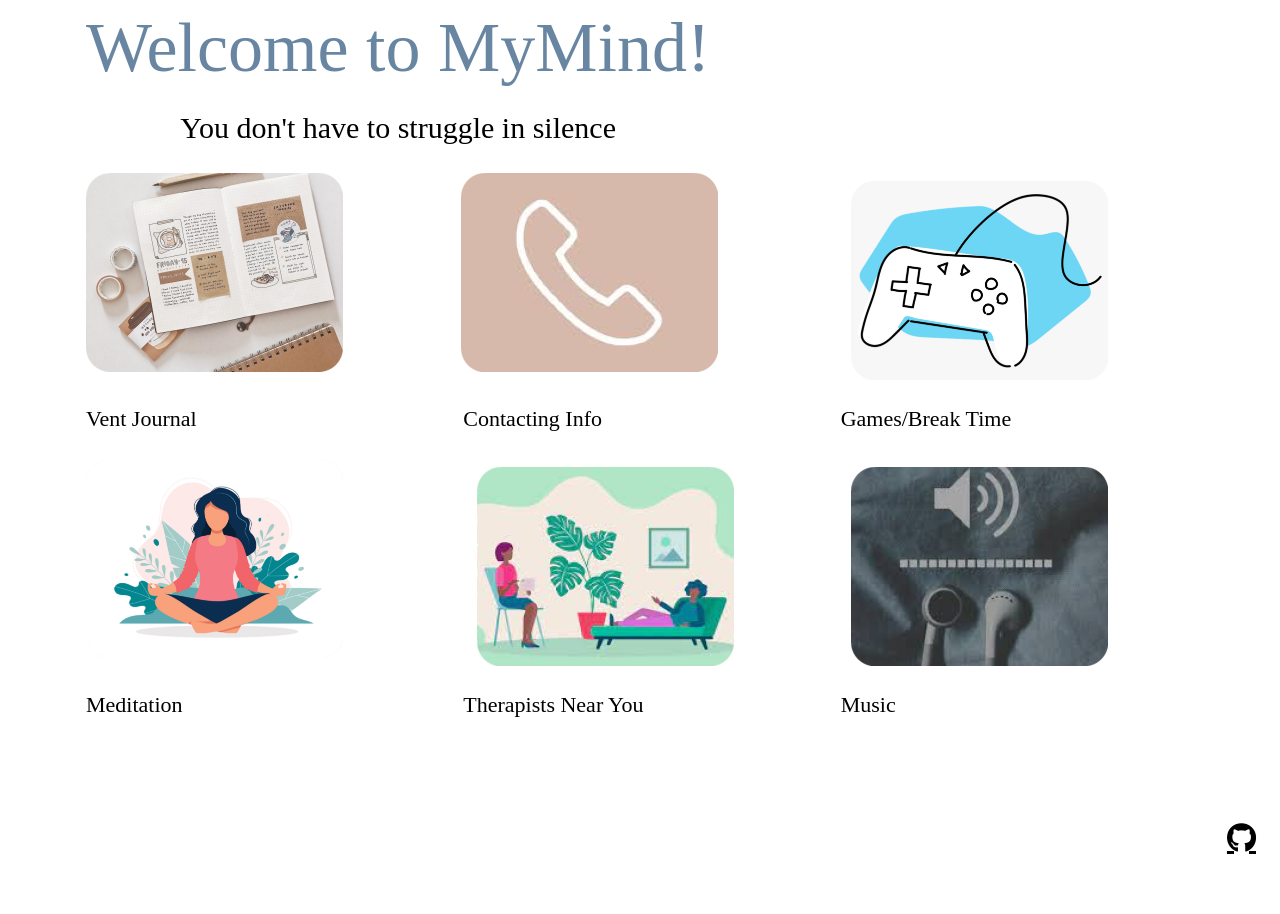
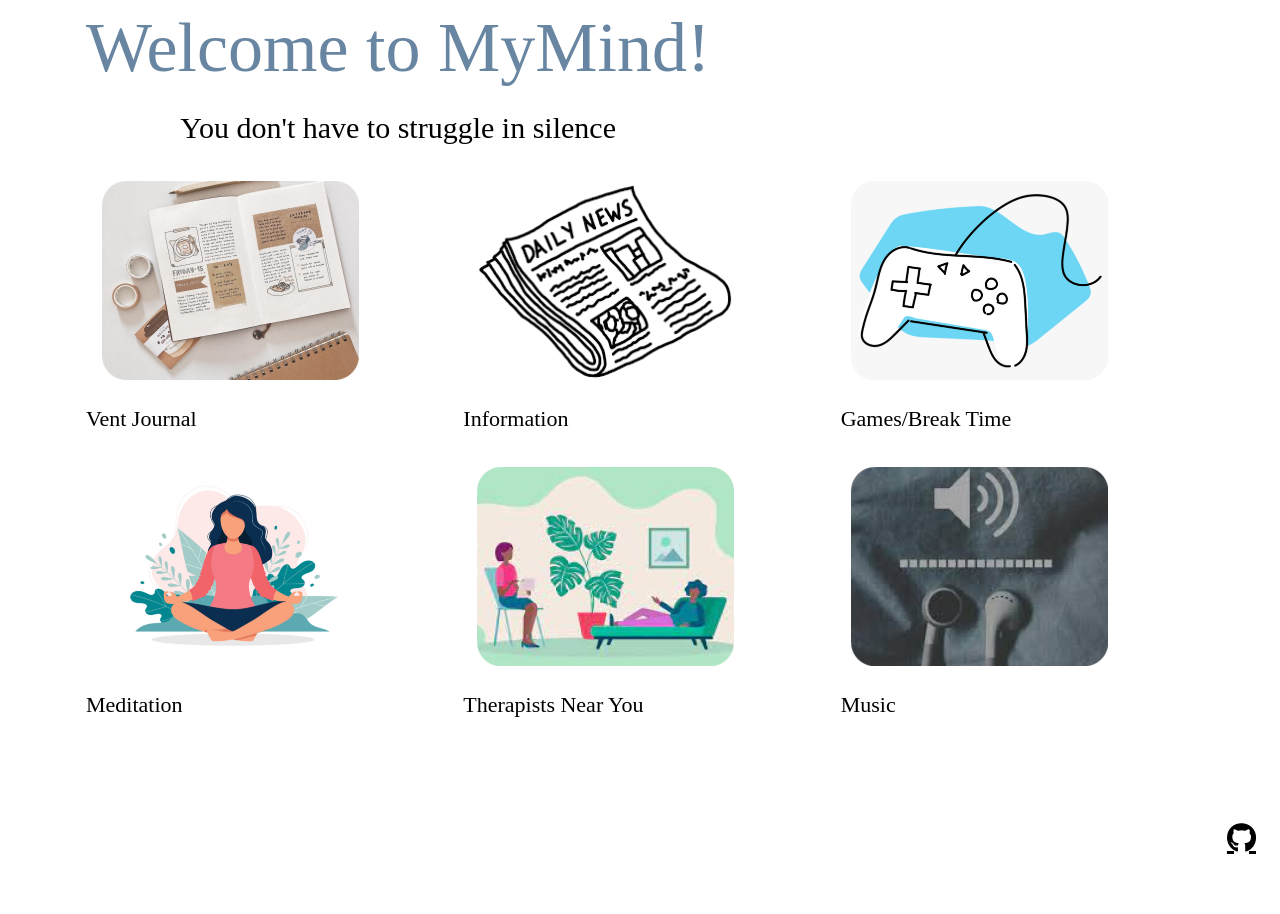
Before and after one commit to vaishavijay/pain.github.io, a Flask app: page / in a window 1280 px wide. Shown: the part 88-1002 px from the top of the page. Run offline with Flask 2, Linux system fonts and the light colour scheme; some libraries are stand-ins or nearby versions.

Commit message:
fixed main page links

```diff
--- a/templates/index.html
+++ b/templates/index.html
@@ -58,21 +58,24 @@
 
 {#row 1#}
     <div class="row centered-row justify-content-center align-content-center gx-3">
-    <div class="col-sm-12 col-md-4 col-lg-4"><img class="img1" src="/static/assets/image1.png" alt="Vent Journal"></div>
-    <div class="col-sm-12 col-md-4 col-lg-4"><img class="img1" src="/static/assets/image2.png" alt="Contacting information"></div>
+    <div class="col-sm-12 col-md-4 col-lg-4"><a class="nav-link" href="{{ url_for('notes.notes') }}">
+        <img class="img1" src="/static/assets/image1.png" alt="Vent Journal"></a></div>
+        <div class="col-sm-12 col-md-4 col-lg-4"><a class="nav-link" href="{{ url_for('api') }}">
+            <img class="img1" src="/static/assets/image2.png" alt="Info" style="border-radius:24px"></a></div>
     <div class="col-sm-12 col-md-4 col-lg-4"><a class="nav-link" href="{{ url_for('games') }}">
         <img class="img1" src="/static/assets/image3.png" alt="Games"></a></div>
 </div>
 
 <div class="row justify-content-center align-content-center">
     <div class="col-sm-12 col-md-4 col-lg-4"><p>Vent Journal</p></div>
-    <div class="col-sm-12 col-md-4 col-lg-4"><p>Contacting Info</p></div>
+    <div class="col-sm-12 col-md-4 col-lg-4"><p>Information</p></div>
     <div class="col-sm-12 col-md-4 col-lg-4"><p>Games/Break Time</p></div>
 </div>
 
 {#row 2#}
 <div class="row centered-row justify-content-center align-content-center gx-3">
-    <div class="col-sm-12 col-md-4 col-lg-4"><img class="img1" src="/static/assets/image4.png" alt="Meditation"></div>
+    <div class="col-sm-12 col-md-4 col-lg-4"><a class="nav-link" href="{{ url_for('meditate') }}">
+        <img class="img1" src="/static/assets/image4.png" alt="Meditation"></a></div>
     <div class="col-sm-12 col-md-4 col-lg-4">
         {% if current_user.is_authenticated %}
             <a class="nav-link" href="{{ url_for('gmap') }}">
```
Also changed, not shown: static/assets/image2.png.
